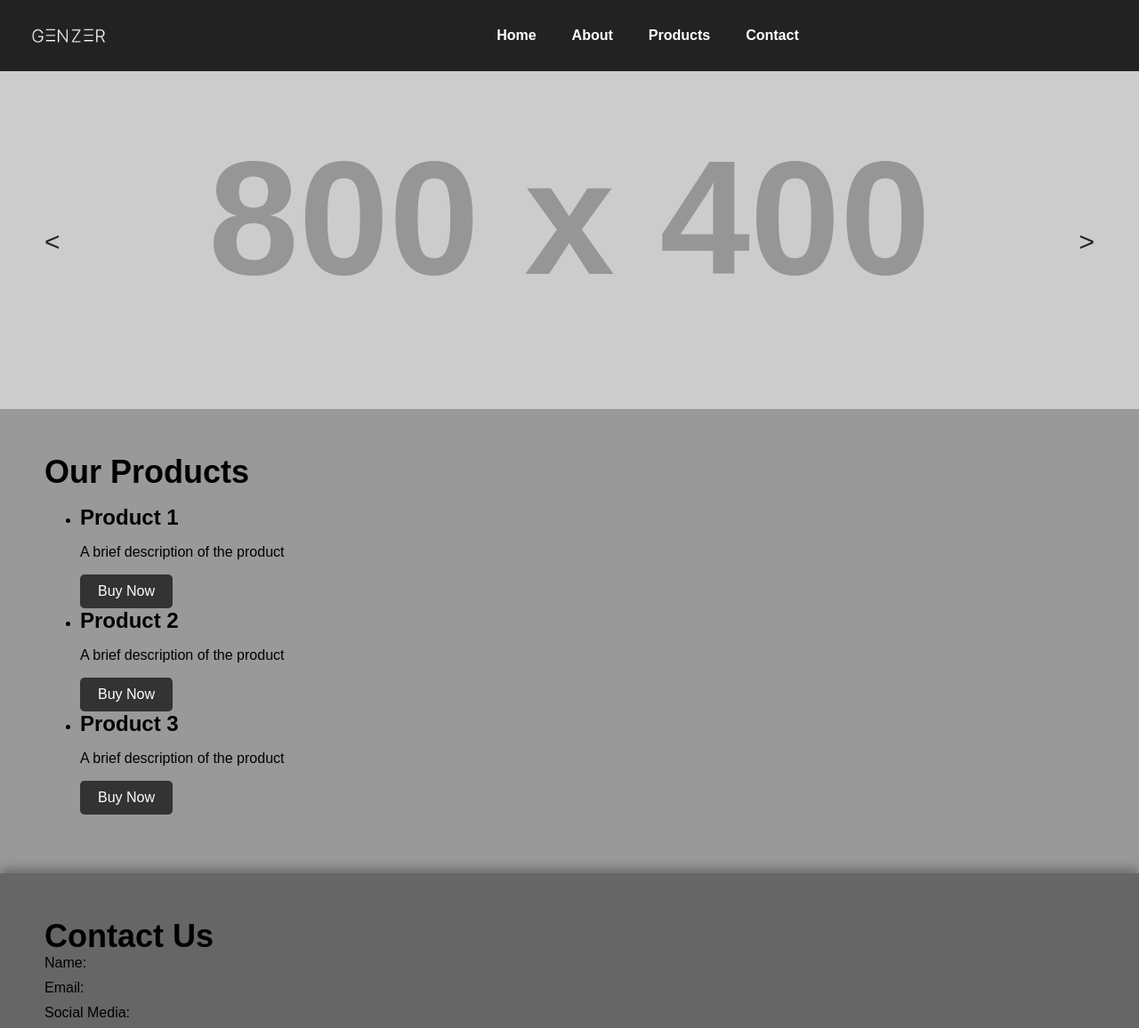
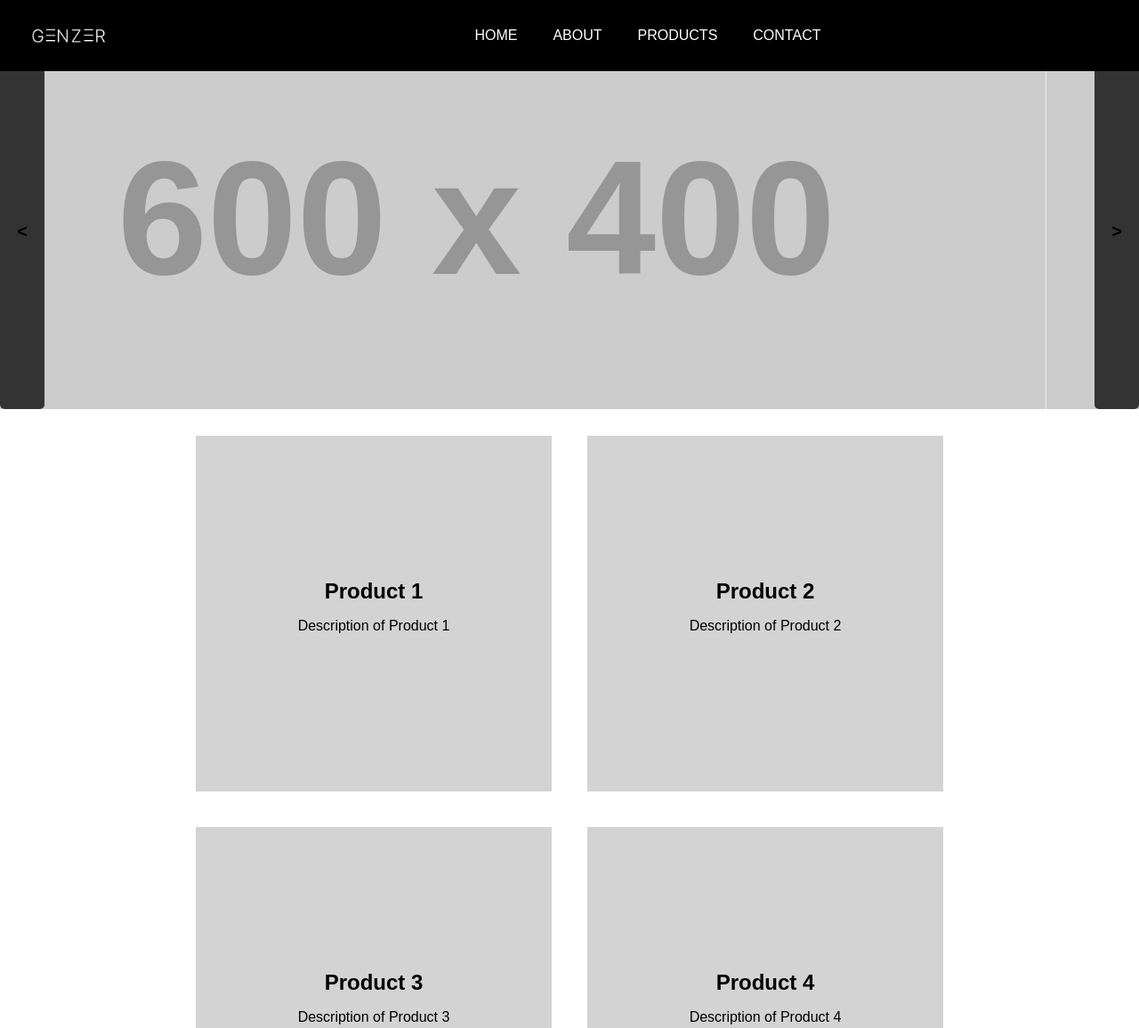
Before and after one commit to Gen-Zer/Gen-Zer.github.io, a plain HTML site: page index.html in a window 1280 px wide. Shown: the top 1156 px of the page at 89% size. Drawn offline with Linux system fonts and the light colour scheme; files that its build step writes are made by us from their sources; placeholder pictures from the web are drawn by us.

Commit message:
major updates

```diff
--- /dev/null
+++ b/css/products.css
@@ -0,0 +1,17 @@
+.products-container {
+  display: flex;
+  flex-wrap: wrap;
+  justify-content: center;
+}
+
+.product-box {
+  width: 400px;
+  height: 400px;
+  margin: 20px;
+  background-color: lightgray;
+  display: flex;
+  flex-direction: column;
+  justify-content: center;
+  align-items: center;
+  text-align: center;
+}
--- a/css/slideshow.css
+++ b/css/slideshow.css
@@ -1,65 +1,67 @@
-/*
-Contains style for slideshow
-*/
-.container {
+.slider {
   position: relative;
   width: 100%;
-  height: 0;
-  padding-bottom: 31.25%;
-  padding-bottom: 31.25% / 1.6; /* this is the new 3.2:1 aspect ratio value */
+  height: 400px;
+  overflow: hidden;
 }
 
-.slideshow {
+.slides {
+  display: flex;
+  width: 100%;
+  height: 100%;
+  transition: transform 0.5s ease-in-out;
+}
+
+.slide {
+  flex: 0 0 100%;
+  height: 100%;
+}
+
+.slide img {
+  width: 100%;
+  height: 100%;
+  object-fit: cover;
+}
+
+.controls {
   position: absolute;
   top: 0;
   left: 0;
-  width: 100%;
-  height: 100%;
+  right: 0;
+  bottom: 0;
   display: flex;
-  overflow: hidden;
+  justify-content: space-between;
+  align-items: center;
 }
 
-.slide {
-  background-size: cover;
-  background-position: center center;
-  background-repeat: no-repeat;
+button {
+  width: 50px;
   height: 100%;
-  width: 100%;
+  border: none;
+  outline: none;
+  background: none;
+  cursor: pointer;
+  position: relative;
 }
 
-
-.controls {
+.prev,
+.next {
   position: absolute;
   top: 50%;
   transform: translateY(-50%);
-  width: 100%;
-  height: 30px;
+  font-size: 20px;
+  font-weight: bold;
+  color: black;
+  padding: 10px 16px;
+  border: none;
+  cursor: pointer;
+  z-index: 1;
 }
 
 .prev {
-  position: absolute;
-  left: 30px;
-  top: 0;
-  bottom: 0;
-  margin: auto;
-  font-size: 30px;
-  border: none;
-  background: transparent;
-  color: #222;
-  outline: none;
-  cursor: pointer;
+  left: 0;
 }
 
 .next {
-  position: absolute;
-  right: 30px;
-  top: 0;
-  bottom: 0;
-  margin: auto;
-  font-size: 30px;
-  border: none;
-  background: transparent;
-  color: #222;
-  outline: none;
-  cursor: pointer;
+  right: 0;
 }
--- a/css/style.css
+++ b/css/style.css
@@ -3,7 +3,7 @@ body {
   font-family: Arial, sans-serif;
   margin: 0;
   padding: 0;
-  background-color: #999;
+
 }
 
 /* Header styles */
@@ -50,6 +50,17 @@ button {
   cursor: pointer;
 }
 
+.products {
+  border-bottom: 1px solid black;
+}
+
+.product {
+  margin-bottom: 20px;
+  padding-bottom: 20px;
+  border-bottom: 1px solid black;
+}
+
+
 
 button:hover {
   background-color: #555;
@@ -83,8 +94,12 @@ footer {
 
 }
 
+.contact{
+  color: #fff;
+}
+
 .contactcolor {
-  background-color: #666;
+  background-color: #000;
   box-shadow: 0 -5px 12px rgba(0, 0, 0, 0.3);
 
 }
--- a/css/topbar.css
+++ b/css/topbar.css
@@ -1,5 +1,5 @@
 .topbar {
-  background-color: #222;
+  background-color: #000;
   height: 80px;
   display: flex;
   justify-content: space-between;
@@ -28,13 +28,13 @@ header {
   top: 0;
   left: 0;
   width: 100%;
-  background-color: #222;
+  background-color: #000;
 }
 
 nav {
   display: flex;
   align-items: center;
-  background-color: #222;
+  background-color: #000;
   height: 80px;
   position: fixed;
   top: 0;
@@ -60,7 +60,7 @@ nav a {
   color: white;
   text-decoration: none;
   font-size: 16px;
-  font-weight: bold;
+  /* font-weight: bold */
 }
 
 nav a:hover {
--- a/index.html
+++ b/index.html
@@ -7,6 +7,7 @@
   <link rel="stylesheet" href="css/topbar.css">
   <link rel="stylesheet" href="css/slideshow.css">
   <link rel="stylesheet" href="css/Search bar.css">
+  <link rel="stylesheet" href="css/products.css">
 
 
   <meta name="description" content="A brief description of your website">
@@ -28,10 +29,10 @@
 
       <ul>
 
-        <li><a href="#">Home</a></li>
-        <li><a href="#">About</a></li>
-        <li><a href="#">Products</a></li>
-        <li><a href="#">Contact</a></li>
+        <li><a href="#">HOME</a></li>
+        <li><a href="#">ABOUT</a></li>
+        <li><a href="#">PRODUCTS</a></li>
+        <li><a href="#">CONTACT</a></li>
 
       </ul>
     </nav>
@@ -49,11 +50,11 @@
 
 
 
-  <div class="container">
-    <div class="slideshow">
-      <div class="slide" style="background-image: url('https://via.placeholder.com/800x400.png?text=Slide+1');"></div>
-      <div class="slide" style="background-image: url('https://via.placeholder.com/800x400.png?text=Slide+2');"></div>
-      <div class="slide" style="background-image: url('https://via.placeholder.com/800x400.png?text=Slide+3');"></div>
+  <div class="slider">
+    <div class="slides">
+      <div class="slide"><img src="https://via.placeholder.com/600x400?text=Slide+1" /></div>
+      <div class="slide"><img src="https://via.placeholder.com/600x400?text=Slide+2" /></div>
+      <div class="slide"><img src="https://via.placeholder.com/600x400?text=Slide+3" /></div>
     </div>
     <div class="controls">
       <button class="prev">&lt;</button>
@@ -62,33 +63,33 @@
   </div>
 
 
+
 <script src="slideshow.js"></script>
 
 
 
 
+<h1></h1>
+<div class="products-container">
+  <div class="product-box">
+    <h3>Product 1</h3>
+    <p>Description of Product 1</p>
+  </div>
+  <div class="product-box">
+    <h3>Product 2</h3>
+    <p>Description of Product 2</p>
+  </div>
+  <div class="product-box">
+    <h3>Product 3</h3>
+    <p>Description of Product 3</p>
+  </div>
+  <div class="product-box">
+    <h3>Product 4</h3>
+    <p>Description of Product 4</p>
+  </div>
+</div>
+<h1></h1>
 
-
-  <section class="products">
-    <h2>Our Products</h2>
-    <ul>
-      <li>
-        <h3>Product 1</h3>
-        <p>A brief description of the product</p>
-        <button>Buy Now</button>
-      </li>
-      <li>
-        <h3>Product 2</h3>
-        <p>A brief description of the product</p>
-        <button>Buy Now</button>
-      </li>
-      <li>
-        <h3>Product 3</h3>
-        <p>A brief description of the product</p>
-        <button>Buy Now</button>
-      </li>
-    </ul>
-  </section>
 
 
   <div class="contactcolor">
--- a/slideshow.js
+++ b/slideshow.js
@@ -1,35 +1,36 @@
-const interval = 3000;
-const slides = document.querySelectorAll('.slide');
-const prev = document.querySelector('.prev');
-const next = document.querySelector('.next');
-let index = 0;
+const slider = document.querySelector('.slider');
+const slides = slider.querySelector('.slides');
+const slide = slides.querySelectorAll('.slide');
 
-function showSlide() {
-  slides.forEach((slide) => {
-    slide.style.display = 'none';
-  });
-  slides[index].style.display = 'block';
-}
+let currentSlide = 0;
+let slideInterval = setInterval(nextSlide, 5000);
 
 function nextSlide() {
-  index++;
-  if (index > slides.length - 1) {
-    index = 0;
-  }
-  showSlide();
+  goToSlide(currentSlide + 1);
 }
 
 function prevSlide() {
-  index--;
-  if (index < 0) {
-    index = slides.length - 1;
-  }
-  showSlide();
+  goToSlide(currentSlide - 1);
 }
 
-prev.addEventListener('click', prevSlide);
-next.addEventListener('click', nextSlide);
+function goToSlide(n) {
+  slide[currentSlide].classList.remove('active');
+  currentSlide = (n + slide.length) % slide.length;
+  slide[currentSlide].classList.add('active');
+  slides.style.transform = `translateX(-${currentSlide * 100}%)`;
+}
 
-setInterval(nextSlide, interval);
+const prev = slider.querySelector('.prev');
+const next = slider.querySelector('.next');
 
-showSlide();
+prev.addEventListener('click', () => {
+  prevSlide();
+  clearInterval(slideInterval);
+  slideInterval = setInterval(nextSlide, 5000);
+});
+
+next.addEventListener('click', () => {
+  nextSlide();
+  clearInterval(slideInterval);
+  slideInterval = setInterval(nextSlide, 5000);
+});
```
